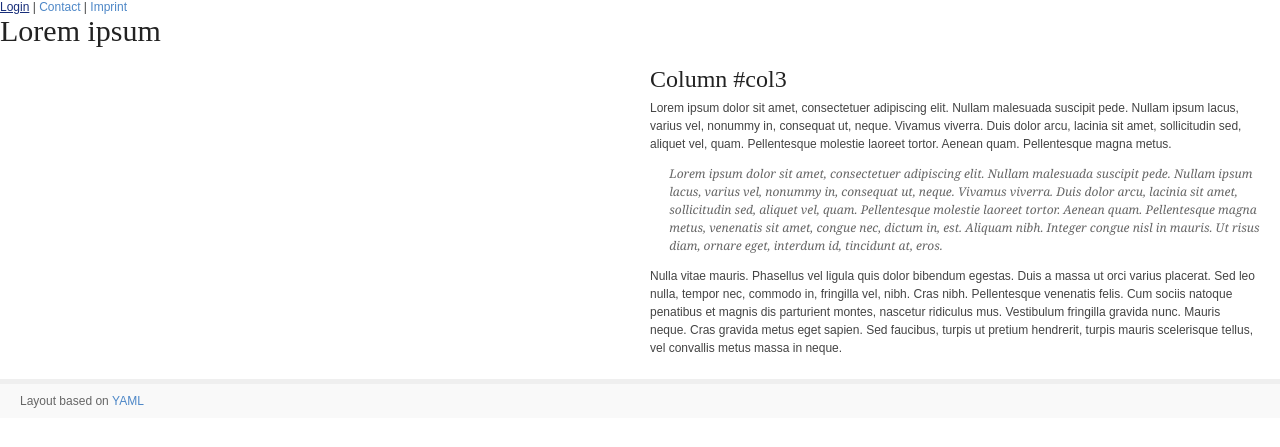
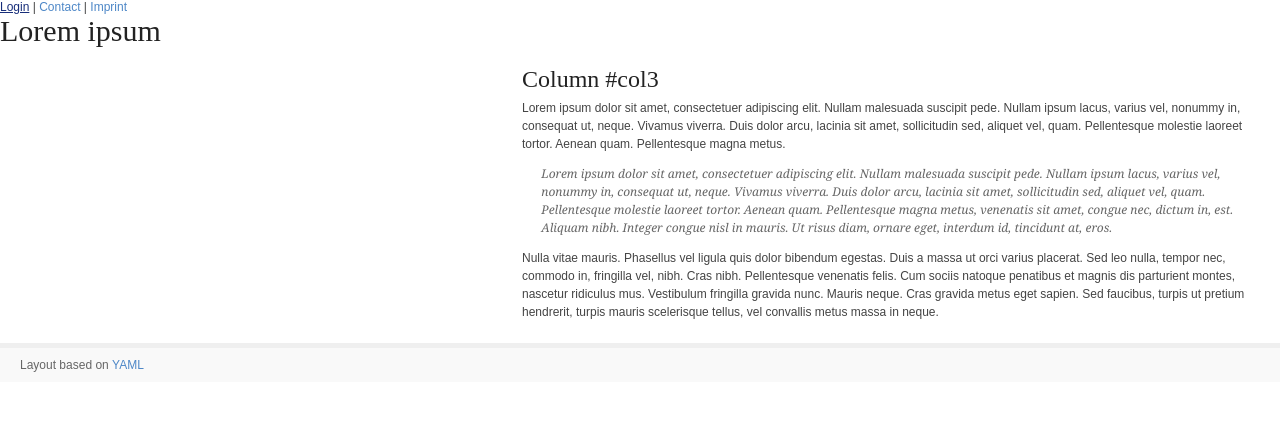
Before and after one commit to gooseproject/gooseproject.github.com, a Jekyll site: the page built from ipsum.html, in a window 1280 px wide. Shown: the top 447 px of the page. Built offline with Jekyll 4.4.1, drawn with Linux system fonts in a browser that asks for light colours.

Commit message:
re-number widths

```diff
--- a/css/screen/basemod.css
+++ b/css/screen/basemod.css
@@ -55,9 +55,9 @@
    *
    */
 
-  #col1 { float: left; width: 50%}
+  #col1 { float: left; width: 60%}
   #col2 { display:none}
-  #col3 { width: auto; margin: 0 0 0 50%}
+  #col3 { width: auto; margin: 0 0 0 40%}
   #col1_content { padding: 0 10px 0 20px }
   #col3_content { padding: 0 20px 0 10px }
 
```
